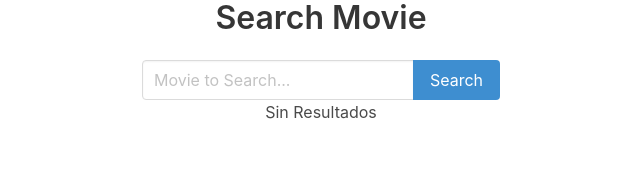
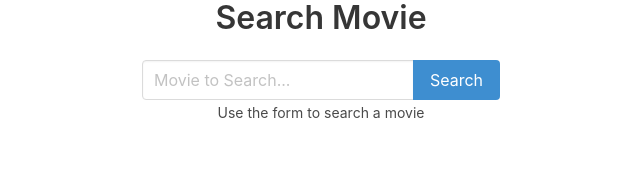
Before and after one commit to DiegoYanezGonzalez/SearchMovies, a React (Create React App) app: page / in a window 1280 px wide. Shown: the top 174 px of the page, without its empty margins (319-959 px from the left). Built offline with nearby package versions, Linux system fonts and the light colour scheme.

Commit message:
SearchMessageErrorIfTheUserIsWrong

```diff
--- a/src/App.js
+++ b/src/App.js
@@ -6,10 +6,17 @@
 import { MovieList } from './components/MovieList';
 
 class App extends Component {
-  state = {results:[]}
+  state = {usedSearch:false , results:[] }
 
-_handleResults = (results) =>{
-  this.setState({results})
+_handleResults = (results) => {
+  this.setState({ results , usedSearch:true })
+}
+
+_renderResults () {
+  return this.state.results.length === 0
+    ? <p> Sorry ! Results not found </p>
+    :<MovieList movies ={this.state.results}/>
+
 }
 
   render() {
@@ -19,9 +26,9 @@
          <div className="SearchForm-wrapper">
          <SearchForm onResults={this._handleResults}/>
          </div>
-         {this.state.results.length === 0
-         ? <p>Sin Resultados</p>
-         :<MovieList movies={this.state.results}/>
+         {this.state.usedSearch
+         ? this._renderResults()
+         :<small>Use the form to search a movie</small>
         }
       </div>
     );
--- a/src/components/SearchForm.js
+++ b/src/components/SearchForm.js
@@ -18,11 +18,12 @@
 _handleSubmit=(e) =>{
   e.preventDefault()
   const {inputMovie} = this.state
+
   fetch(` http://www.omdbapi.com/?apikey=${API_KEY}&s=${inputMovie}` )
     .then(res =>res.json())
     .then(results  => {
       console.log(results)
-     const{Search,totalResults} = results
+     const{Search =[],totalResults =0} = results
      console.log({Search,totalResults})
      this.props.onResults(Search)
     })
```
Also changed, not shown: 1 other file (tests, documents, lock files or other folders).
